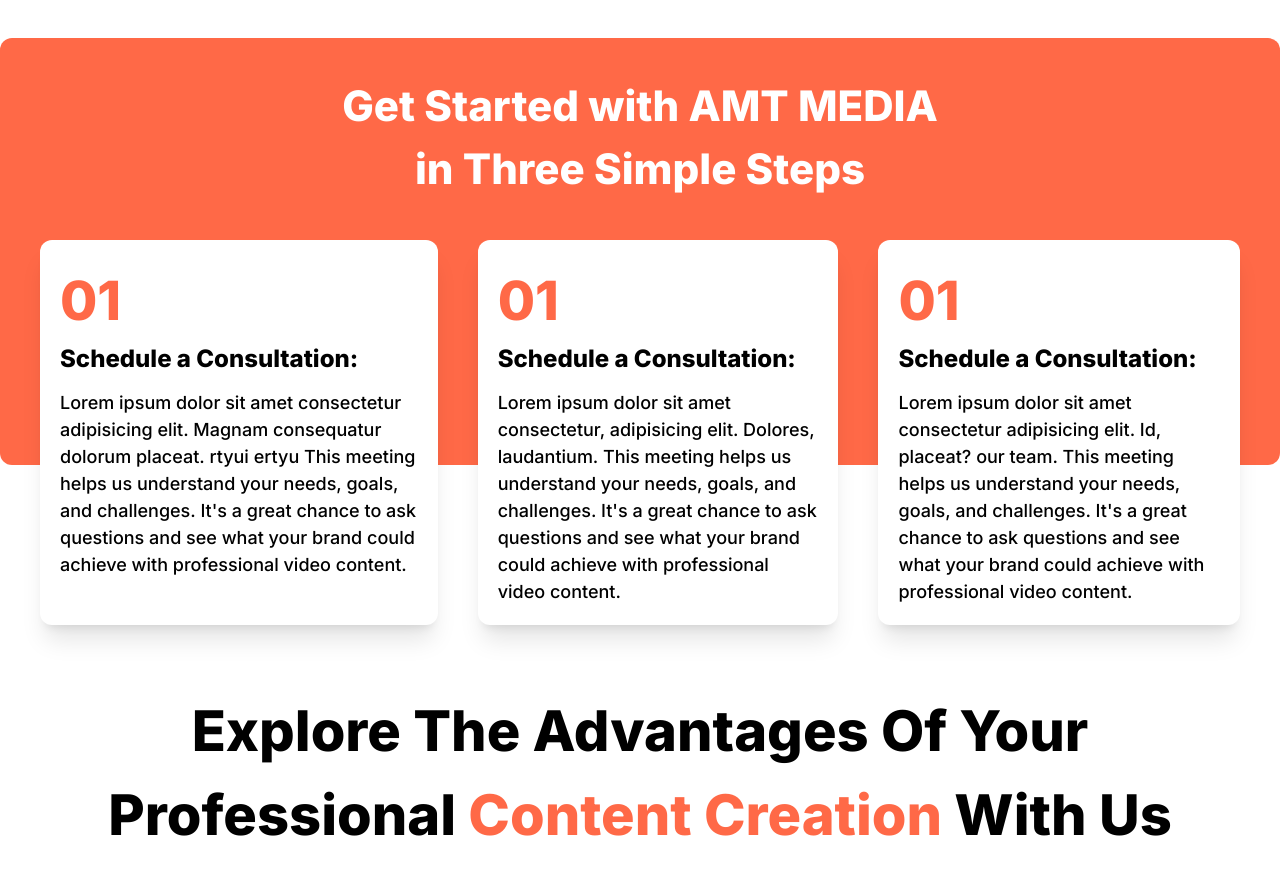
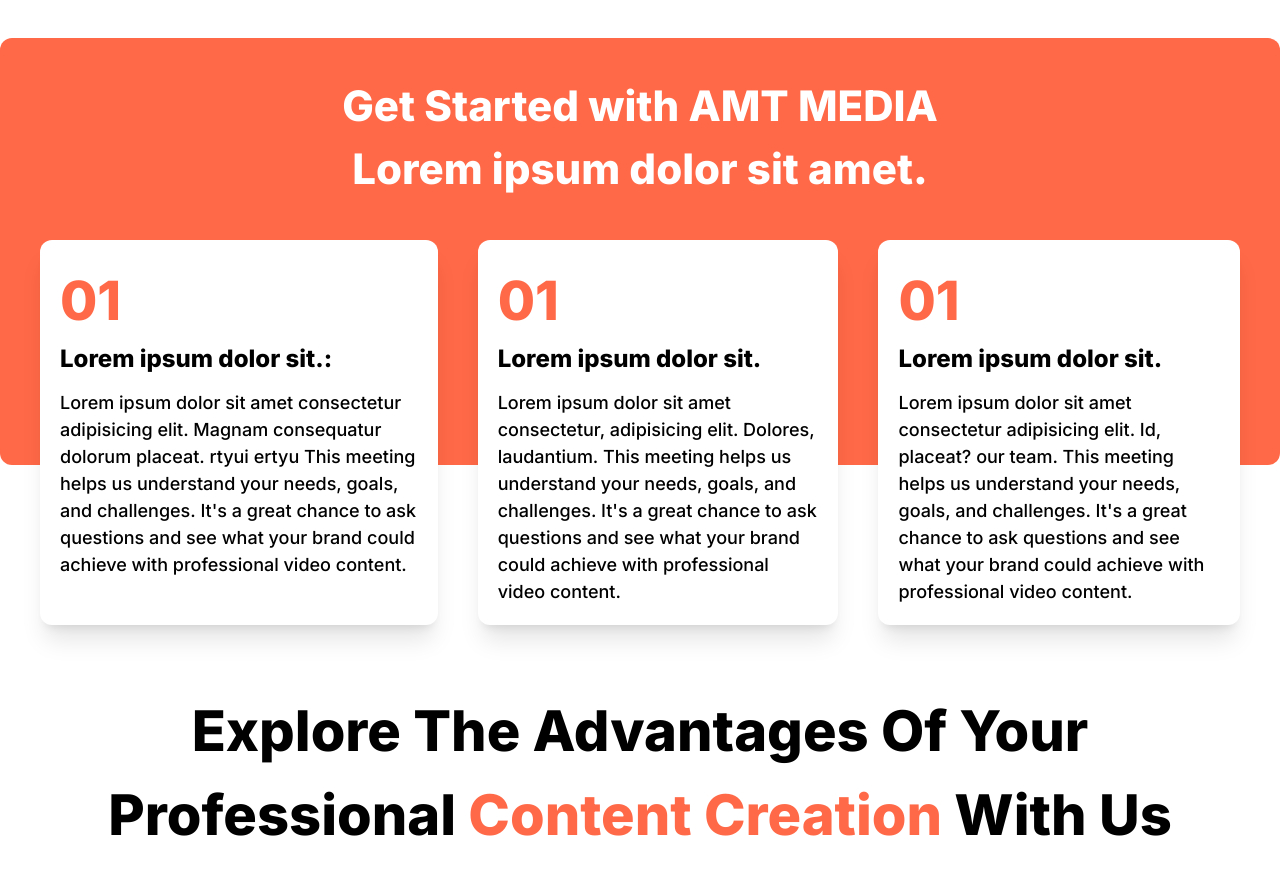
Before and after one commit to azkarullhassan/media-next, a Next.js app: page / in a window 1280 px wide. Shown: the part 3520-4395 px from the top of the page. Built offline with nearby package versions, Linux system fonts and the light colour scheme.

Commit message:
first commit

```diff
--- a/src/app/components/Five.jsx
+++ b/src/app/components/Five.jsx
@@ -6,26 +6,26 @@
         <main className='mx-auto max-w-[80rem] bg-[#FF6947] rounded-xl pb-6'>
             <div className='pt-9 text-white'>
                 <p className='font-extrabold text-[42px] flex justify-center md:p-0 p-5'>Get Started with AMT MEDIA </p>
-                <p className='font-extrabold text-[42px] flex justify-center'>in Three Simple Steps</p>
+                <p className='font-extrabold text-[42px] flex justify-center'>Lorem ipsum dolor sit amet.</p>
             </div>
             <div className='flex md:flex-row flex-col justify-center gap-10 p-10 -mb-56 '>
                 <div className='bg-white rounded-xl p-5 shadow-xl'>
                     <h1 className='font-extrabold text-[54px] text-[#FF6947] '>01</h1>
-                    <h2 className='font-extrabold text-[24px] '>Schedule a Consultation:</h2>
+                    <h2 className='font-extrabold text-[24px] '>Lorem ipsum dolor sit.:</h2>
                     <p className='font-medium text-[18px] pt-3'>Lorem ipsum dolor sit amet consectetur adipisicing elit. Magnam consequatur dolorum placeat. rtyui ertyu  This meeting helps us understand your needs, goals, and challenges. It's a great chance to ask questions and see what your brand could achieve with professional video content.</p>
 
                 </div>
 
                 <div className='bg-white rounded-xl p-5 shadow-xl'>
                     <h1 className='font-extrabold text-[54px] text-[#FF6947]'>01</h1>
-                    <h2 className='font-extrabold text-[24px]'>Schedule a Consultation:</h2>
+                    <h2 className='font-extrabold text-[24px]'>Lorem ipsum dolor sit.</h2>
                     <p className='font-medium text-[18px]  pt-3'>Lorem ipsum dolor sit amet consectetur, adipisicing elit. Dolores, laudantium. This meeting helps us understand your needs, goals, and challenges. It's a great chance to ask questions and see what your brand could achieve with professional video content.</p>
 
                 </div>
 
                 <div className='bg-white rounded-xl p-5 shadow-xl'>
                     <h1 className='font-extrabold text-[54px] text-[#FF6947]'>01</h1>
-                    <h2 className='font-extrabold text-[24px]'>Schedule a Consultation:</h2>
+                    <h2 className='font-extrabold text-[24px]'>Lorem ipsum dolor sit.</h2>
                     <p className='font-medium text-[18px]  pt-3'>Lorem ipsum dolor sit amet consectetur adipisicing elit. Id, placeat? our team. This meeting helps us understand your needs, goals, and challenges. It's a great chance to ask questions and see what your brand could achieve with professional video content.</p>
 
                 </div>
```
